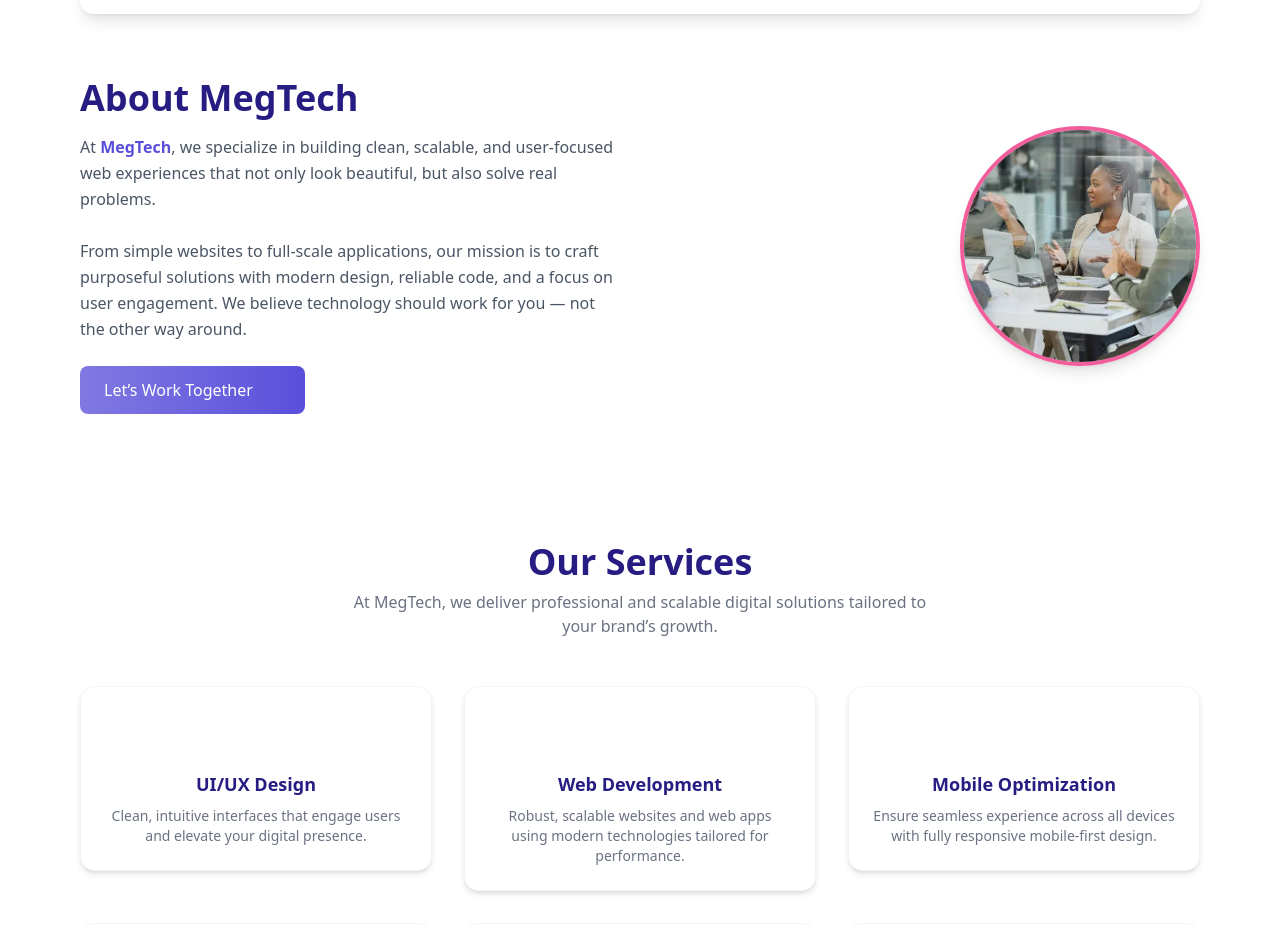
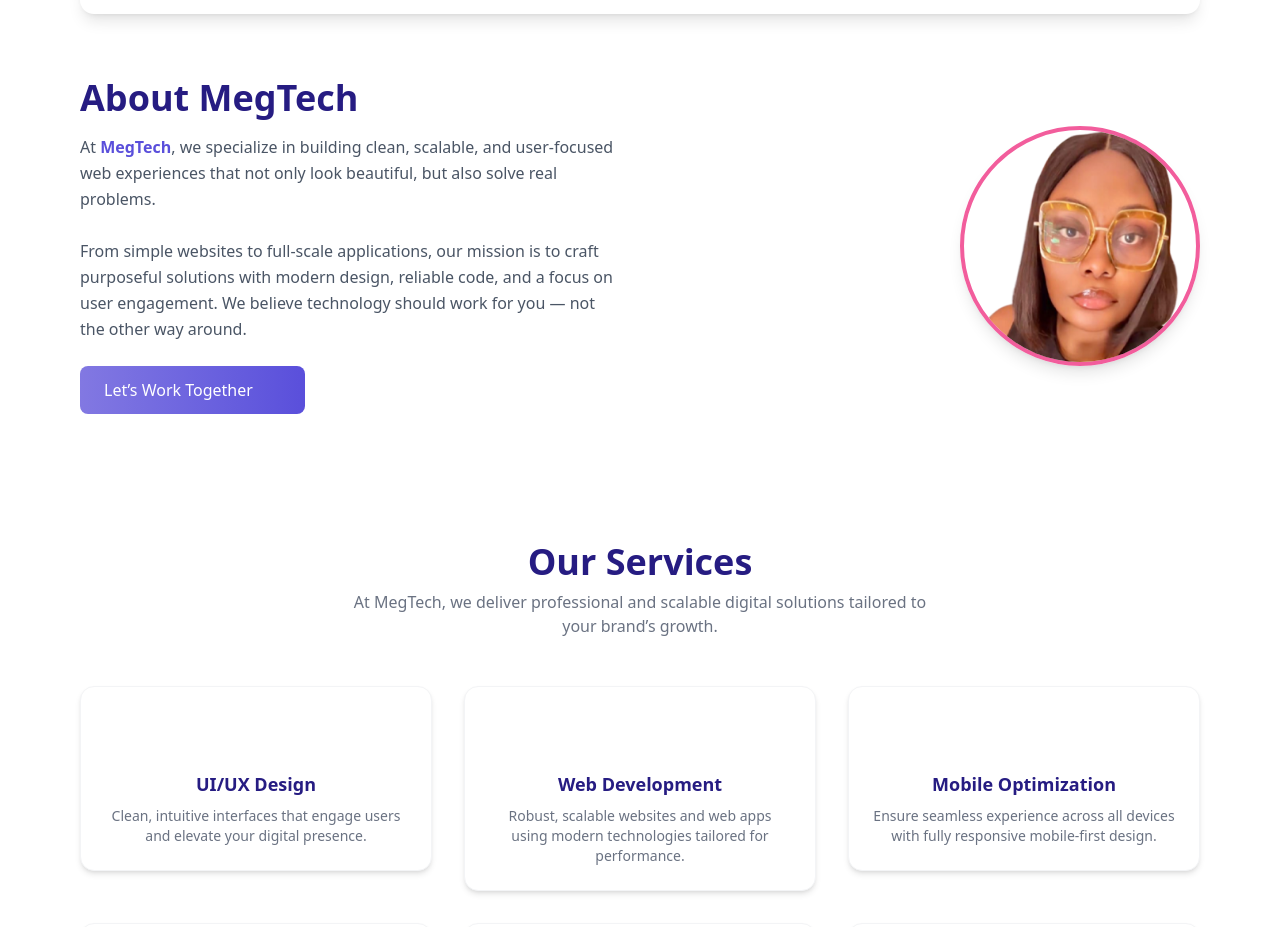
Before and after one commit to Margaret-Egbe/MegTech, a React (Vite) app: page / in a window 1280 px wide. Shown: the part 840-1767 px from the top of the page. Built offline with nearby package versions, Linux system fonts and the light colour scheme; some icons are missing.

Commit message:
added my image

```diff
--- a/index.html
+++ b/index.html
@@ -8,7 +8,7 @@
     <link rel="icon" type="image/png" sizes="16x16" href="favicon_io/favicon-16x16.png" />
 
     <meta name="viewport" content="width=device-width, initial-scale=1.0" />
-    <title>MegTech | Clarity in Code and Design</title>
+    <title>MegTech | Next-Gen Web Solutions</title>
     <link
       rel="stylesheet"
       href="https://cdn.jsdelivr.net/npm/swiper@11/swiper-bundle.min.css"
--- a/src/pages/HomePage.tsx
+++ b/src/pages/HomePage.tsx
@@ -1,7 +1,7 @@
 import { useEffect, lazy } from "react";
 import { useLocation } from "react-router-dom";
 import CallMadeIcon from "@mui/icons-material/CallMade";
-import hero from "../assets/hero.webp";
+import maggie from "../assets/Maggie.png";
 import { FadeInWhenVisible } from "@/components/animations/FadeInWhenVisible";
 
 // Lazy-loaded components
@@ -58,7 +58,7 @@
           <FadeInWhenVisible>
             <div className="flex justify-center md:justify-end">
               <div className="w-60 h-60 rounded-full overflow-hidden shadow-lg border-4 border-[#F25D9C]">
-                <img src={hero} alt="Margaret Egbe" className="w-full h-full object-cover" />
+                <img src={maggie} alt="Margaret Egbe" className="w-full h-full object-center" />
               </div>
             </div>
           </FadeInWhenVisible>
```
Also changed, not shown: src/assets/Maggie.png (added).
